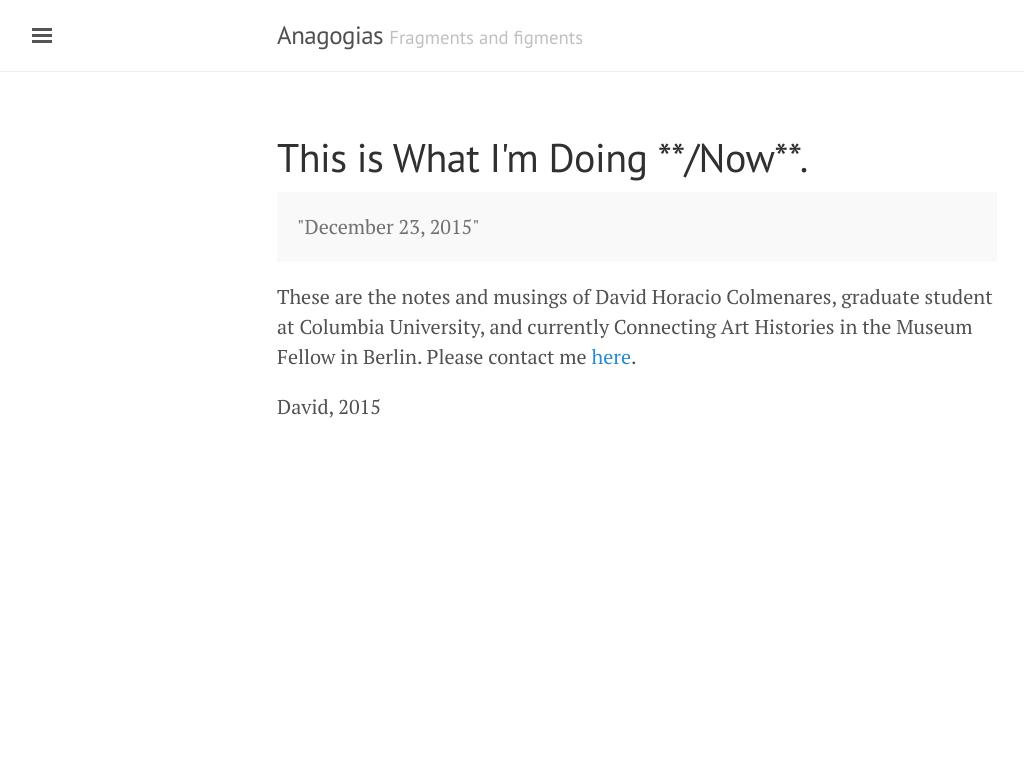
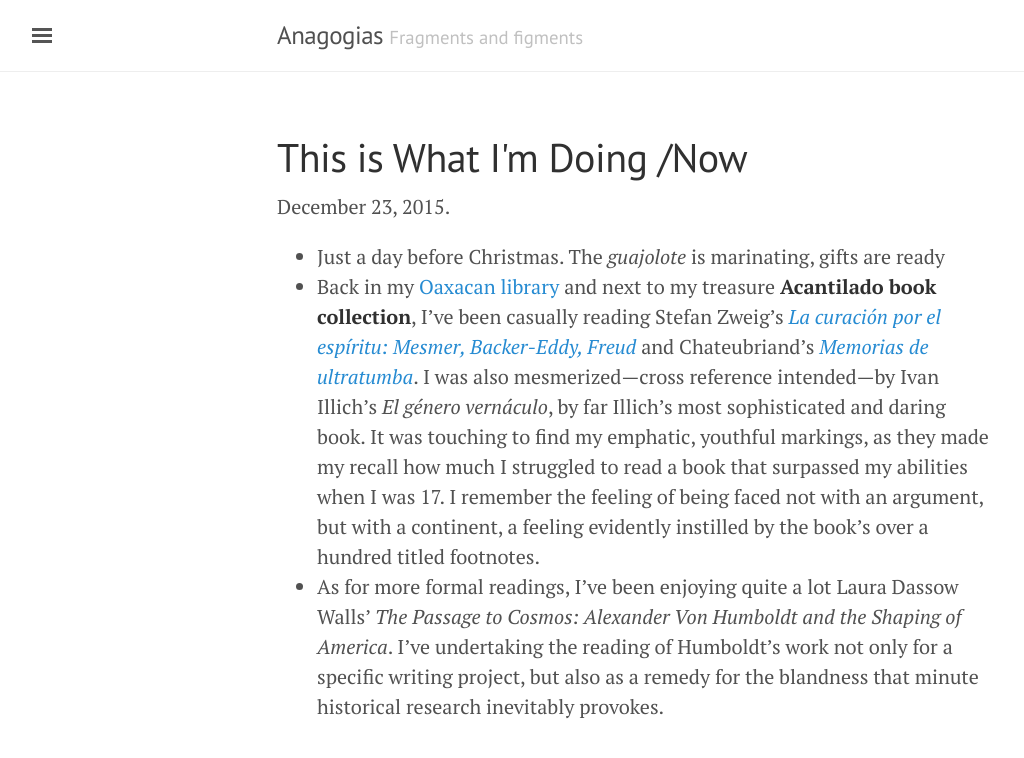
Before and after one commit to Hipomenes/oldsite, a Jekyll site: the page built from now.md, in a window 1280 px wide. Shown: the top 758 px of the page, without its empty margins (3-1027 px from the left). Built offline with Jekyll 4.4.1, drawn with Linux system fonts in a browser that asks for light colours.

Commit message:
New Now
Now

```diff
--- a/now.md
+++ b/now.md
@@ -1,12 +1,10 @@
 ---
 layout: page
-title: This is What I'm Doing **/Now**.
+title: This is What I'm Doing /Now
 ---
 
-<p class="message">
-  "December 23, 2015"
-</p>
+December 23, 2015.
 
-These are the notes and musings of David Horacio Colmenares, graduate student at Columbia University, and currently Connecting Art Histories in the Museum Fellow in Berlin. Please contact me [here](http://academia.edu).
-
-David, 2015
+- Just a day before Christmas. The *guajolote* is marinating, gifts are ready
+- Back in my [Oaxacan library](http://hipomenes.github.io/2015/12/15/oaxaca/) and next to my treasure **Acantilado book collection**, I've been casually reading Stefan Zweig's [*La curación por el espíritu: Mesmer, Backer-Eddy, Freud*](http://www.acantilado.es/catalogo/la-curacin-por-el-espritu-130.htm) and Chateubriand's [*Memorias de ultratumba*](http://www.acantilado.es/catalogo/memorias-de-ultratumba-101.htm). I was also mesmerized—cross reference intended—by Ivan Illich's *El género vernáculo*, by far Illich's most sophisticated and daring book. It was touching to find my emphatic, youthful markings, as they made my recall how much I struggled to read a book that surpassed my abilities when I was 17. I remember the feeling of being faced not with an argument, but with a continent, a feeling evidently instilled by the book's over a hundred titled footnotes.
+- As for more formal readings, I've been enjoying quite a lot Laura Dassow Walls' *The Passage to Cosmos: Alexander Von Humboldt and the Shaping of America*. I've undertaking the reading of Humboldt's work not only for a specific writing project, but also as a remedy for the blandness that minute historical research inevitably provokes.
```
